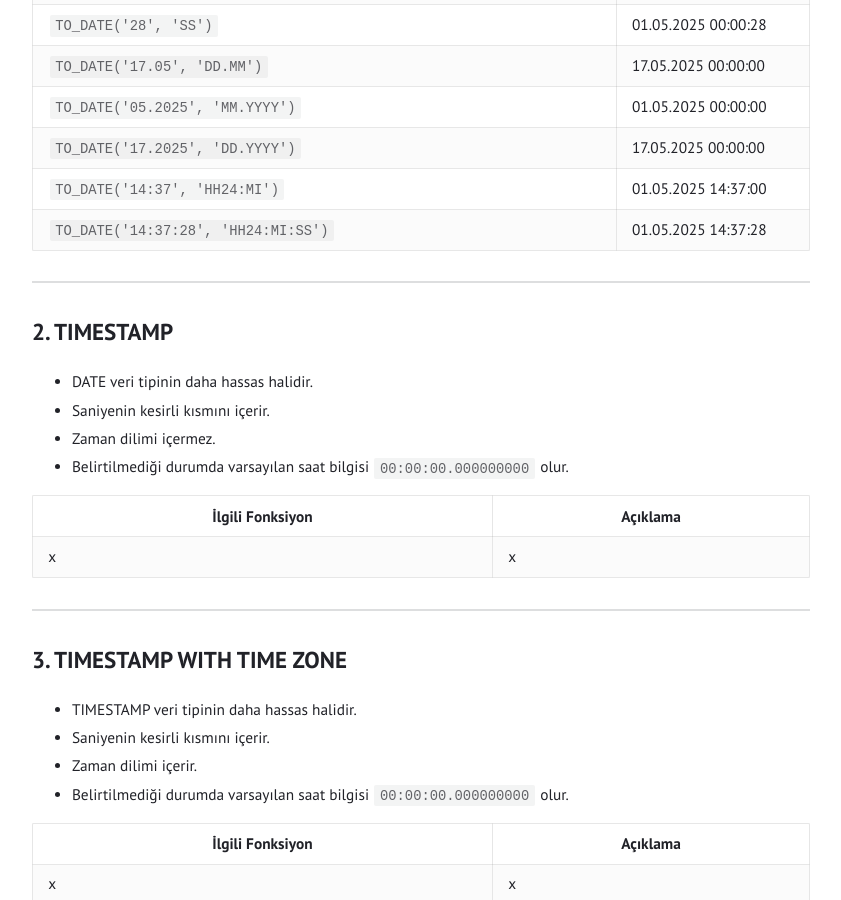
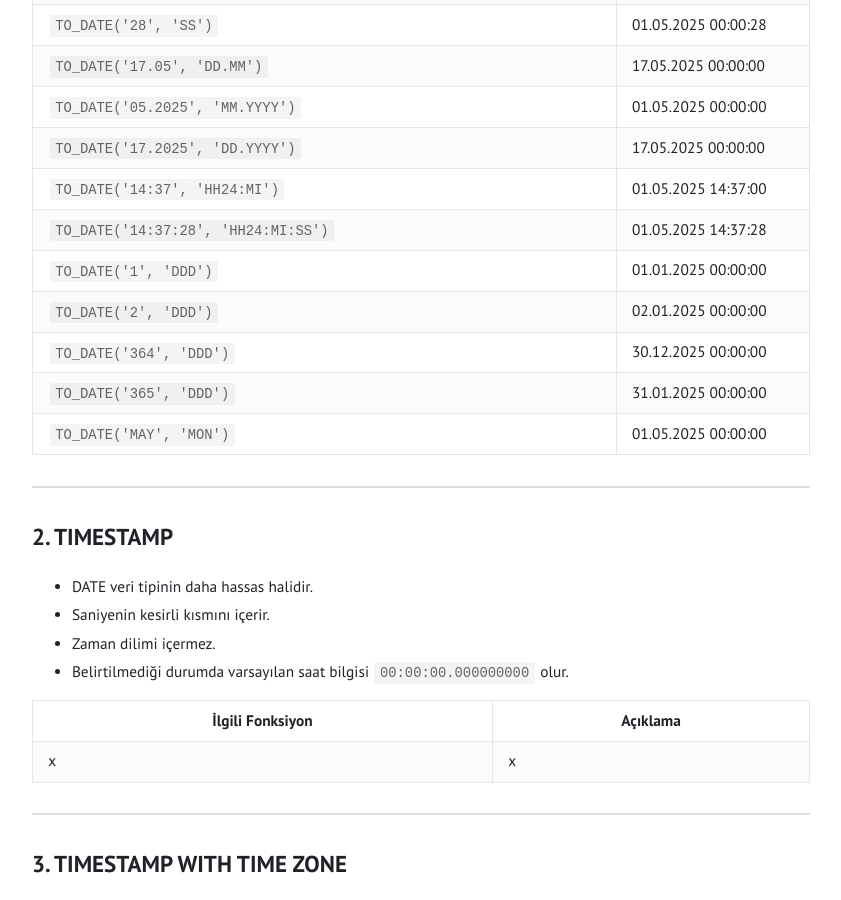
Before and after one commit to tunahanoguz/tunahanoguz.github.io, a Jekyll site: the page built from _posts/2025-05-17-oracle-DATE-ve-TIMESTAMP-veri-tipleri.md, in a window 1280 px wide and 900 px high, scrolled down 1745 px. Shown: the whole window, without its empty margins (219-1060 px from the left). Built offline with Jekyll 4.4.1, drawn with Linux system fonts in a browser that asks for light colours.

Commit message:
Update 2025-05-17-oracle-DATE-ve-TIMESTAMP-veri-tipleri.md

```diff
--- a/_posts/2025-05-17-oracle-DATE-ve-TIMESTAMP-veri-tipleri.md
+++ b/_posts/2025-05-17-oracle-DATE-ve-TIMESTAMP-veri-tipleri.md
@@ -59,6 +59,11 @@ categories: oracle
 | `TO_DATE('17.2025', 'DD.YYYY')`                           | 17.05.2025 00:00:00 |
 | `TO_DATE('14:37', 'HH24:MI')`                             | 01.05.2025 14:37:00 |
 | `TO_DATE('14:37:28', 'HH24:MI:SS')`                       | 01.05.2025 14:37:28 |
+| `TO_DATE('1', 'DDD')`                                     | 01.01.2025 00:00:00 |
+| `TO_DATE('2', 'DDD')`                                     | 02.01.2025 00:00:00 |
+| `TO_DATE('364', 'DDD')`                                   | 30.12.2025 00:00:00 |
+| `TO_DATE('365', 'DDD')`                                   | 31.01.2025 00:00:00 |
+| `TO_DATE('MAY', 'MON')`                                   | 01.05.2025 00:00:00 |
 
 ---
 
```
